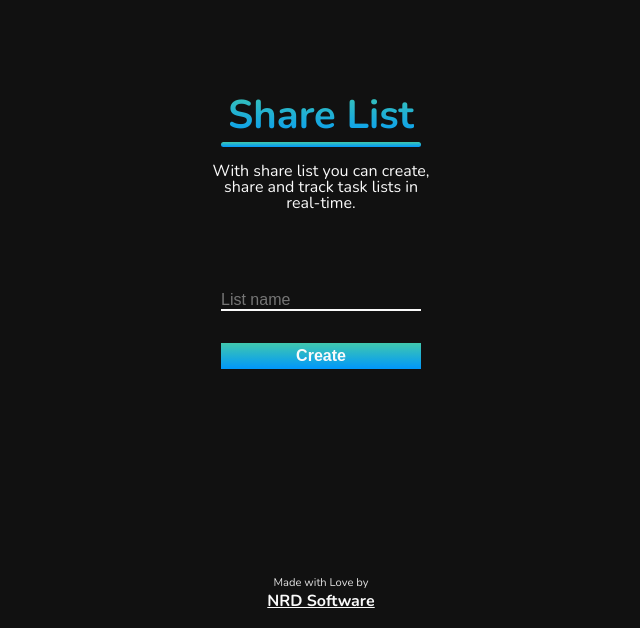
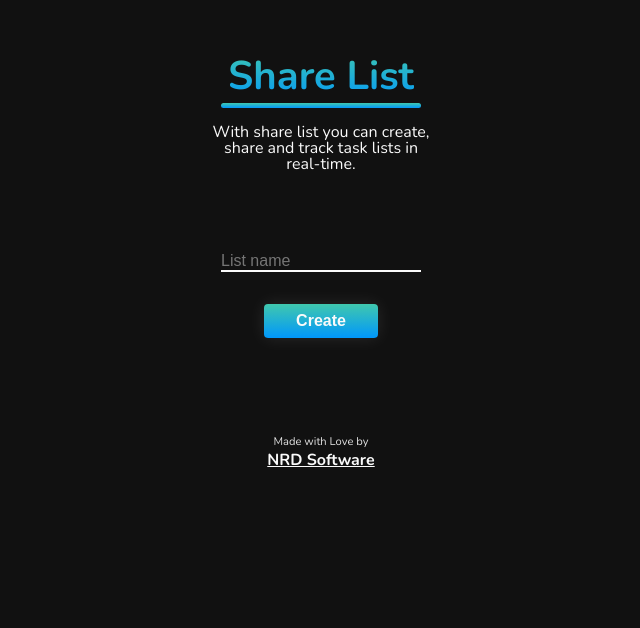
Before and after one commit to lnardon/ShareList, a React (Create React App) app: page / in a window 1280 px wide. Shown: the part 172-800 px from the top of the page, without its empty margins (319-959 px from the left). Built offline with nearby package versions, Linux system fonts and the light colour scheme; no server answers.

Commit message:
🎨 Adjust footer and input keyboard avoidance

```diff
--- a/src/App.js
+++ b/src/App.js
@@ -10,16 +10,11 @@ const App = () => {
     <Router>
       <Switch>
         <Route path="/" exact>
-          <>
-            <Homepage />
-            <Footer />
-          </>
+          <Homepage />
         </Route>
         <Route path="/list/:id">
-          <>
-            <Listpage />
-            <Footer />
-          </>
+          <Listpage />
+          <Footer />
         </Route>
       </Switch>
     </Router>
--- a/src/components/Footer/styles.css
+++ b/src/components/Footer/styles.css
@@ -6,8 +6,8 @@
   align-items: center;
   justify-content: center;
   padding: 1rem 0rem;
-  position: absolute;
-  bottom: 0px;
+  /* position: absolute;
+  bottom: 0px; */
 }
 
 .footerText {
--- a/src/components/Homepage/index.jsx
+++ b/src/components/Homepage/index.jsx
@@ -1,10 +1,12 @@
-import React, { useState } from "react";
+import React, { useState, useRef } from "react";
 import { Link } from "react-router-dom";
 
 import "./styles.css";
+import Footer from "../Footer";
 
 function Homepage() {
   const [listName, setListName] = useState("");
+  const inputRef = useRef(null);
 
   return (
     <div className="homeContainer">
@@ -20,11 +22,14 @@ function Homepage() {
           className="listNameInput"
           placeholder="List name"
           onChange={(e) => setListName(e.target.value)}
+          onFocus={(e) => inputRef.current.scrollIntoView()}
+          ref={inputRef}
         />
         <Link to={`/list/${encodeURI(listName)}`}>
           <button className="createBtn">Create</button>
         </Link>
       </div>
+      <Footer />
     </div>
   );
 }
--- a/src/components/Homepage/styles.css
+++ b/src/components/Homepage/styles.css
@@ -1,5 +1,6 @@
 .homeContainer {
   display: flex;
+  flex-direction: column;
   align-items: center;
   justify-content: center;
   width: 90%;
@@ -52,13 +53,14 @@
 }
 
 .createBtn {
-  width: 200px;
   border: none;
   outline: none;
-  padding: 0.25rem 0rem;
+  padding: 0.5rem 2rem;
   font-size: 1rem;
   font-weight: 600;
   color: #fafafa;
   cursor: pointer;
   background: linear-gradient(#40c8ae, #0097fb);
+  border-radius: 0.25rem;
+  box-shadow: 0px 0px 17px rgba(255, 255, 255, 0.1);
 }
```
